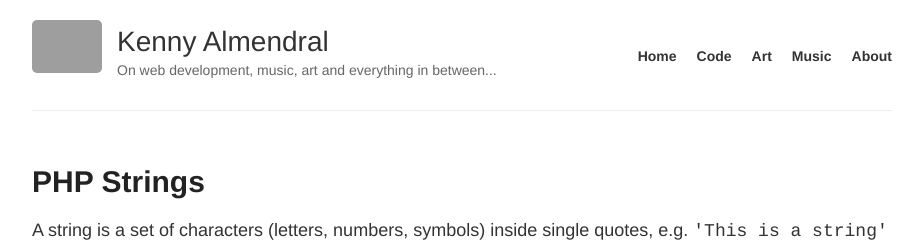
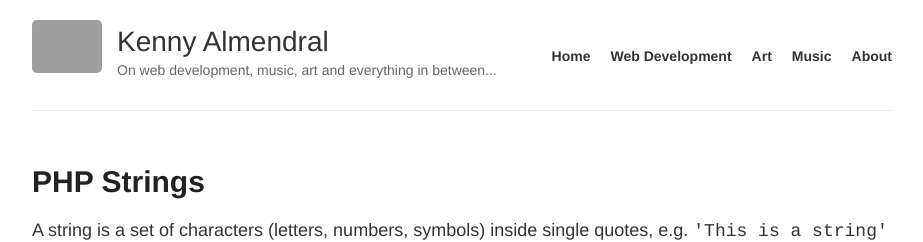
Before and after one commit to kennyalmendral/kennyalmendral.github.io, a Jekyll site: the page built from index.html, in a window 1280 px wide and 900 px high. Shown: the top 242 px of the window, without its empty margins (178-1101 px from the left). Built offline with Jekyll 4.4.1, drawn with Linux system fonts in a browser that asks for light colours; grey boxes are pictures that could not be loaded.

Commit message:
Update default.html

```diff
--- a/_layouts/default.html
+++ b/_layouts/default.html
@@ -29,7 +29,7 @@
 
           <nav>
             <a href="{{ site.baseurl }}/">Home</a>
-            <a href="{{ site.baseurl }}/">Code</a>
+            <a href="{{ site.baseurl }}/web-development">Web Development</a>
             <a href="{{ site.baseurl }}/">Art</a>
             <a href="{{ site.baseurl }}/">Music</a>
             <a href="{{ site.baseurl }}/about">About</a>
```
